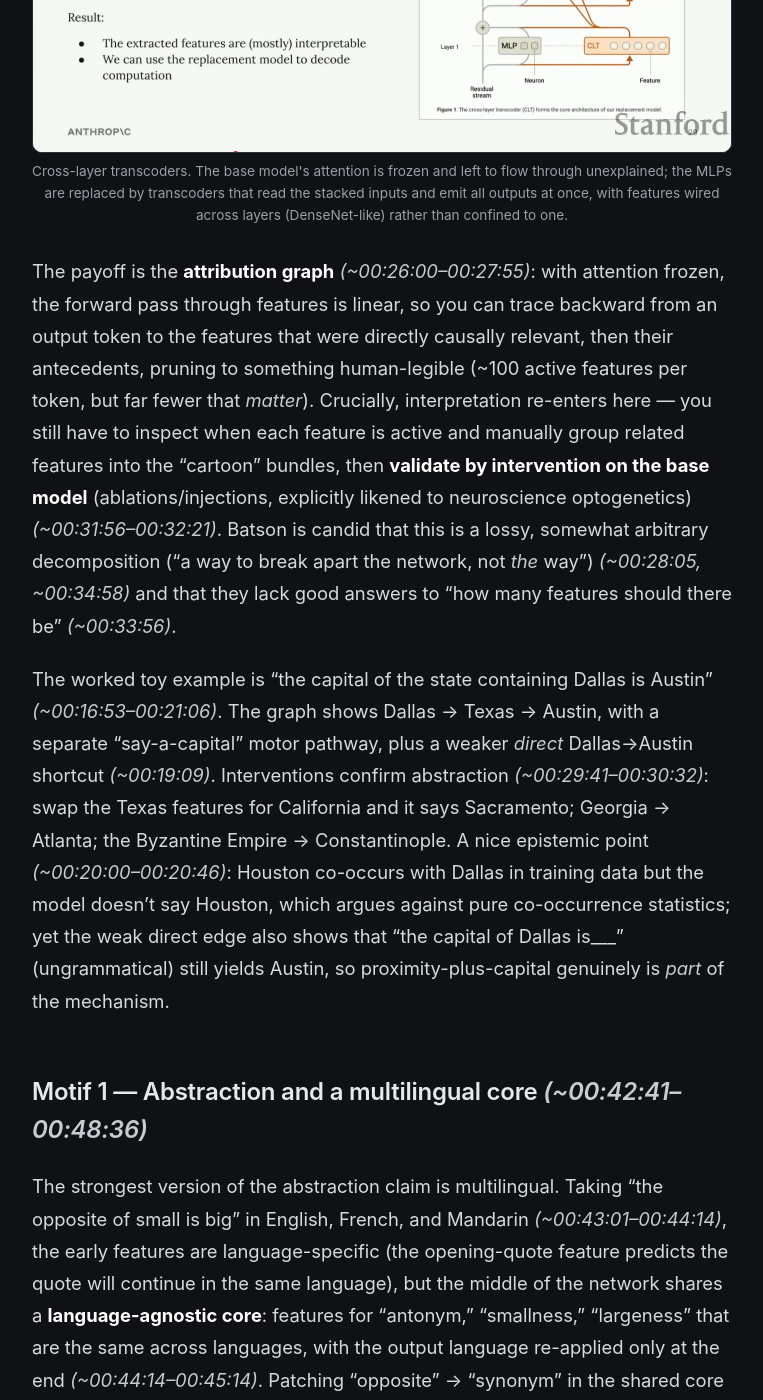
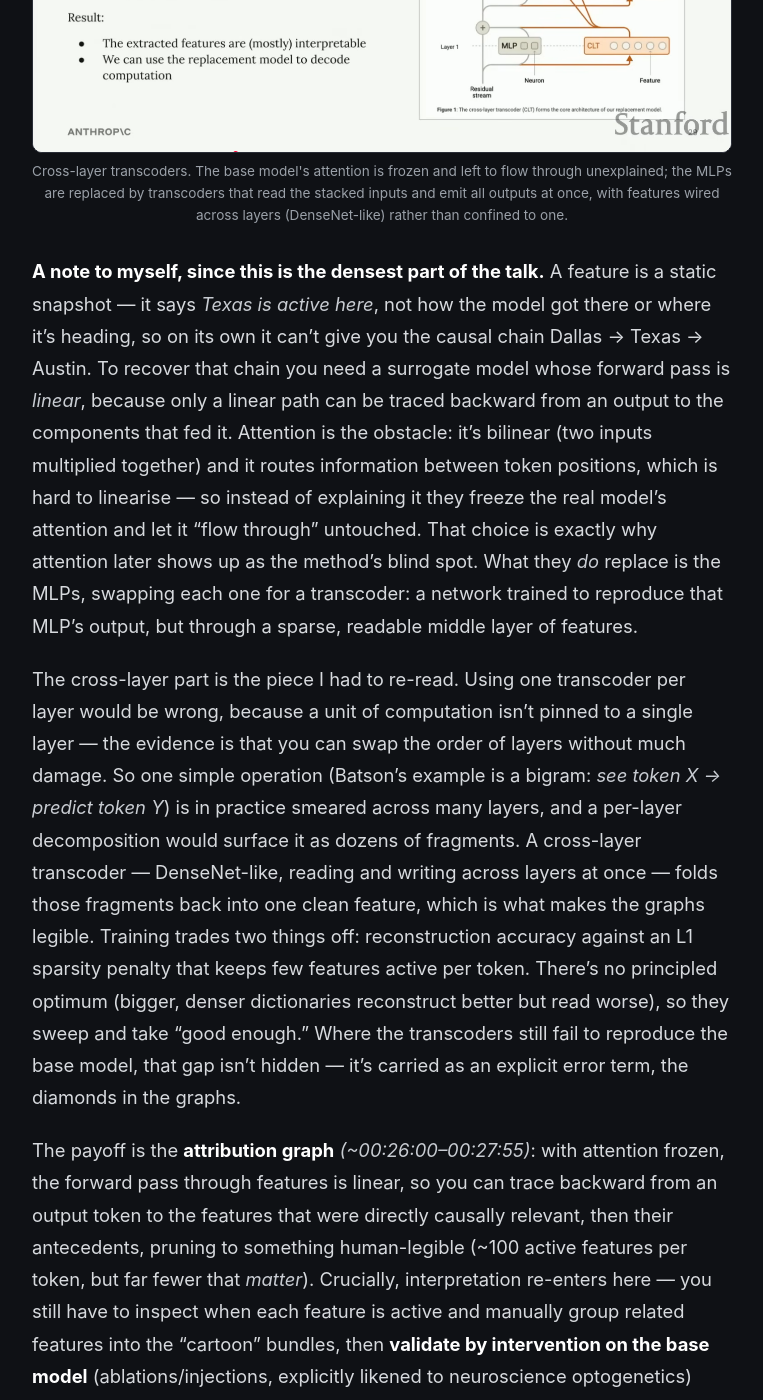
Before and after one commit to rp-playground/rp-playground.github.io, a Jekyll site: the page built from _talks/biology-of-an-llm.md, in a window 1280 px wide and 1400 px high, scrolled down 5626 px. Shown: the whole window, without its empty margins (258-1021 px from the left). Built offline with Jekyll 4.4.1, drawn with Linux system fonts in a browser that asks for light colours.

Commit message:
talk(biology-of-an-llm): add a commentary aside unpacking the CLT step
First-person note unpacking the densest passage: features as static
snapshots, the need for a linear surrogate, why attention is frozen,
the cross-layer transcoder design, the reconstruction/sparsity
trade-off, and the error-term diamonds.

Co-Authored-By: Claude Opus 4.8 (1M context) <noreply@anthropic.com>

```diff
--- a/_talks/biology-of-an-llm.md
+++ b/_talks/biology-of-an-llm.md
@@ -71,6 +71,10 @@ But features are only a cross-section — they tell you *what* is represented, n
   <figcaption>Cross-layer transcoders. The base model's attention is frozen and left to flow through unexplained; the MLPs are replaced by transcoders that read the stacked inputs and emit all outputs at once, with features wired across layers (DenseNet-like) rather than confined to one.</figcaption>
 </figure>
 
+**A note to myself, since this is the densest part of the talk.** A feature is a static snapshot — it says *Texas is active here*, not how the model got there or where it's heading, so on its own it can't give you the causal chain Dallas → Texas → Austin. To recover that chain you need a surrogate model whose forward pass is *linear*, because only a linear path can be traced backward from an output to the components that fed it. Attention is the obstacle: it's bilinear (two inputs multiplied together) and it routes information between token positions, which is hard to linearise — so instead of explaining it they freeze the real model's attention and let it "flow through" untouched. That choice is exactly why attention later shows up as the method's blind spot. What they *do* replace is the MLPs, swapping each one for a transcoder: a network trained to reproduce that MLP's output, but through a sparse, readable middle layer of features.
+
+The cross-layer part is the piece I had to re-read. Using one transcoder per layer would be wrong, because a unit of computation isn't pinned to a single layer — the evidence is that you can swap the order of layers without much damage. So one simple operation (Batson's example is a bigram: *see token X → predict token Y*) is in practice smeared across many layers, and a per-layer decomposition would surface it as dozens of fragments. A cross-layer transcoder — DenseNet-like, reading and writing across layers at once — folds those fragments back into one clean feature, which is what makes the graphs legible. Training trades two things off: reconstruction accuracy against an L1 sparsity penalty that keeps few features active per token. There's no principled optimum (bigger, denser dictionaries reconstruct better but read worse), so they sweep and take "good enough." Where the transcoders still fail to reproduce the base model, that gap isn't hidden — it's carried as an explicit error term, the diamonds in the graphs.
+
 The payoff is the **attribution graph** *(~00:26:00–00:27:55)*: with attention frozen, the forward pass through features is linear, so you can trace backward from an output token to the features that were directly causally relevant, then their antecedents, pruning to something human-legible (~100 active features per token, but far fewer that *matter*). Crucially, interpretation re-enters here — you still have to inspect when each feature is active and manually group related features into the "cartoon" bundles, then **validate by intervention on the base model** (ablations/injections, explicitly likened to neuroscience optogenetics) *(~00:31:56–00:32:21)*. Batson is candid that this is a lossy, somewhat arbitrary decomposition ("a way to break apart the network, not *the* way") *(~00:28:05, ~00:34:58)* and that they lack good answers to "how many features should there be" *(~00:33:56)*.
 
 The worked toy example is "the capital of the state containing Dallas is Austin" *(~00:16:53–00:21:06)*. The graph shows Dallas → Texas → Austin, with a separate "say-a-capital" motor pathway, plus a weaker *direct* Dallas→Austin shortcut *(~00:19:09)*. Interventions confirm abstraction *(~00:29:41–00:30:32)*: swap the Texas features for California and it says Sacramento; Georgia → Atlanta; the Byzantine Empire → Constantinople. A nice epistemic point *(~00:20:00–00:20:46)*: Houston co-occurs with Dallas in training data but the model doesn't say Houston, which argues against pure co-occurrence statistics; yet the weak direct edge also shows that "the capital of Dallas is\_\_\_" (ungrammatical) still yields Austin, so proximity-plus-capital genuinely is *part* of the mechanism.
```
